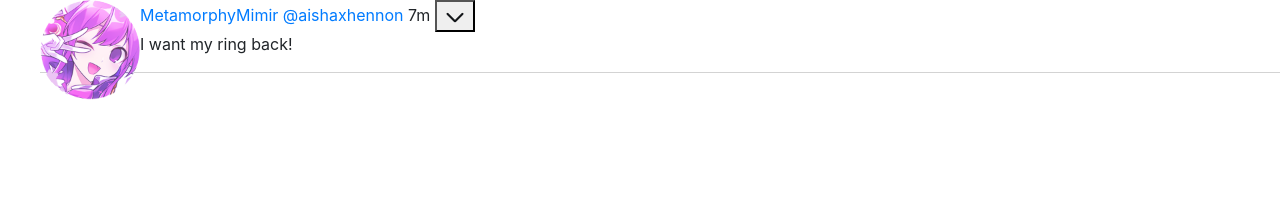
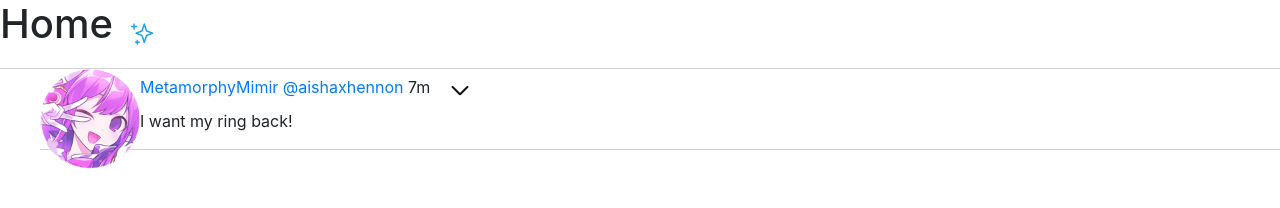
Before and after one commit to inah1229/test, a plain HTML site: page bootstrap/index.html in a window 1280 px wide. Drawn offline with Linux system fonts and the light colour scheme.

Commit message:
Made progress in the home header

```diff
--- a/bootstrap/css/style.css
+++ b/bootstrap/css/style.css
@@ -8,3 +8,14 @@
 	border-bottom: solid 1px;
 	border-color: lightgray;
 }
+
+.main-title{
+	margin: 0;
+	display: inline-block;
+}
+
+.main-header{
+	border-bottom: solid 1px;
+	border-color: lightgray;
+	padding-bottom: 15px;
+}
--- a/bootstrap/index.html
+++ b/bootstrap/index.html
@@ -8,6 +8,10 @@
 		<script src="js/bootstrap.js"></script>
 	</head>
 	<body>
+		<header class="main-header"> <!--the thing at the top-->
+			<h1 class="main-title"> Home </h1>
+			<button class="btn"><span><img src="img/svgexport-12.png"></span></button>
+		</header>
 		<section> <!--tweet feed-->
 			<ul style="list-style: none">
 				<li class="tweet"> <!-- separate tweet-->
@@ -21,7 +25,7 @@
 							<time datetime="">
 								7m
 							</time> <!-- the header for each tweet-->
-							<button>
+							<button class="btn">
 								<img src="img/svgexport-11.png">
 							</button> <!--still needs to modify the css of this to override the style of the button-->
 						</header>
```
